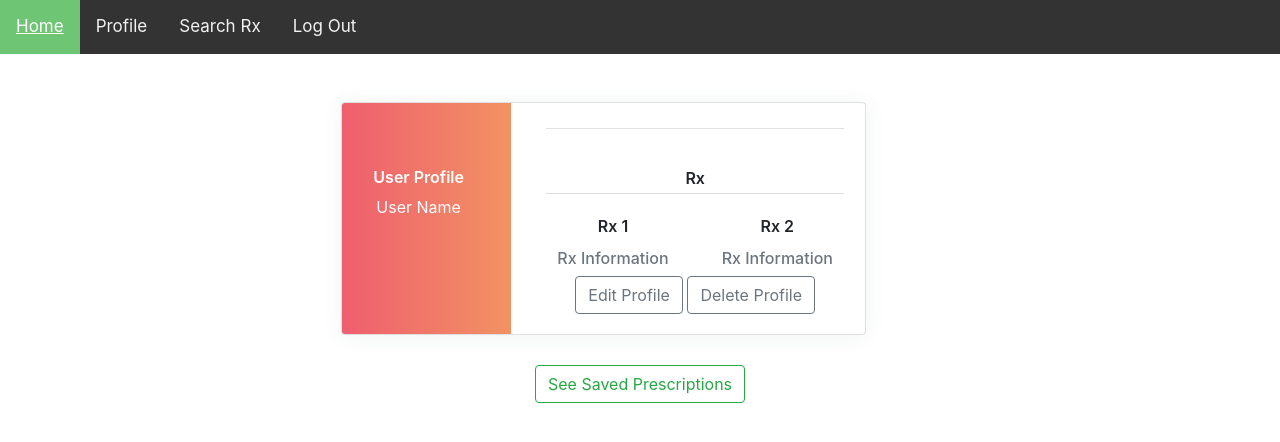
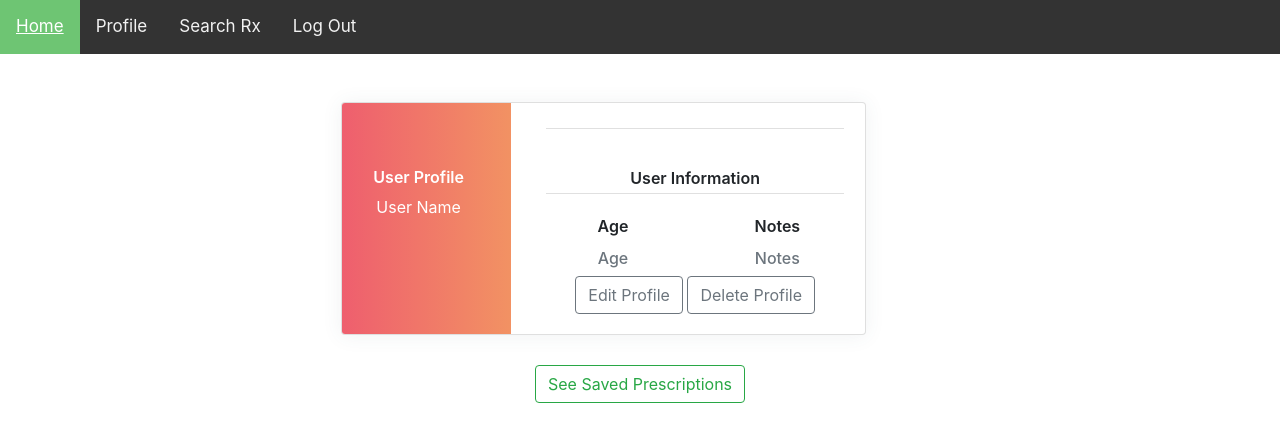
Before and after one commit to candacecodes/rx-roundtable-client, a React (Create React App) app: page /profile in a window 1280 px wide. Shown: the top 442 px of the page. Built offline with nearby package versions, Linux system fonts and the light colour scheme.

Commit message:
updated profile information

```diff
--- a/src/components/Profile.js
+++ b/src/components/Profile.js
@@ -21,6 +21,7 @@ export default class Profile extends Component {
 
 	commentSavedRx = () => {
 		console.log("comment function for savedRx");
+		return <div>Comment</div>;
 	};
 
 	deleteSavedRx = (rx) => {
@@ -85,20 +86,16 @@ export default class Profile extends Component {
 													</div> */}
 												</div>
 												<h6 className="m-b-20 m-t-40 p-b-5 b-b-default f-w-600">
-													Rx
+													User Information
 												</h6>
 												<div className="row">
 													<div className="col-sm-6">
-														<p className="m-b-10 f-w-600">Rx 1 </p>
-														<h6 className="text-muted f-w-400">
-															Rx Information
-														</h6>
+														<p className="m-b-10 f-w-600">Age </p>
+														<h6 className="text-muted f-w-400">Age</h6>
 													</div>
 													<div className="col-sm-6">
-														<p className="m-b-10 f-w-600">Rx 2</p>
-														<h6 className="text-muted f-w-400">
-															Rx Information
-														</h6>
+														<p className="m-b-10 f-w-600">Notes</p>
+														<h6 className="text-muted f-w-400">Notes</h6>
 													</div>
 												</div>
 												<Button
```
